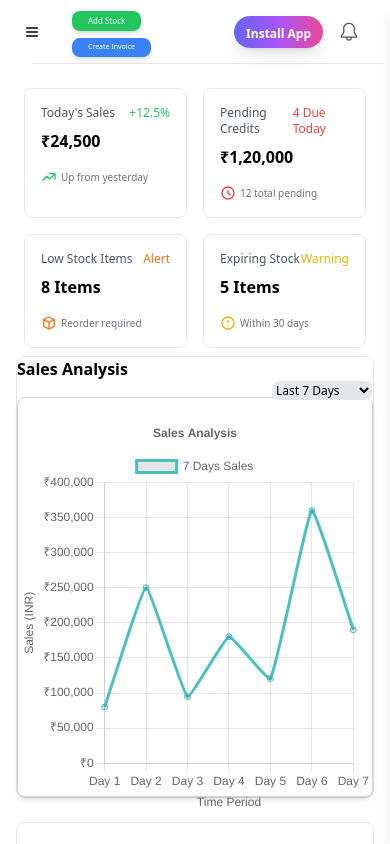
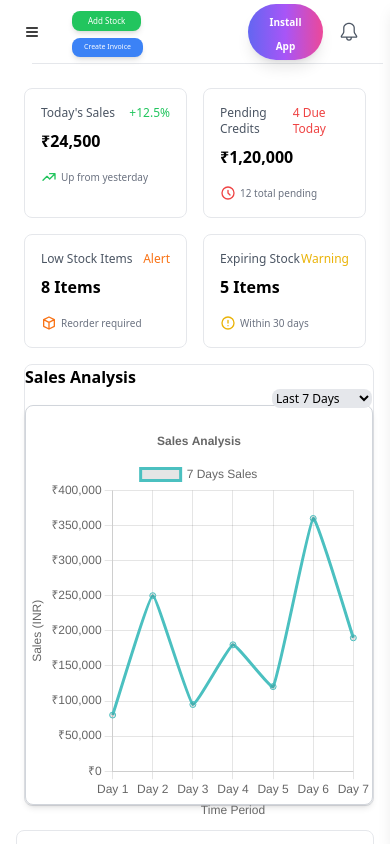
Before and after one commit to akhilesh-bisht/PoS-Frontend, a React (Vite) app: page / in a window 390 px wide. Built offline with nearby package versions, Linux system fonts and the light colour scheme.

Commit message:
responsive

```diff
--- a/src/App.jsx
+++ b/src/App.jsx
@@ -4,8 +4,7 @@ import { FontAwesomeIcon } from "@fortawesome/react-fontawesome";
 import { faSpinner } from "@fortawesome/free-solid-svg-icons";
 
 // Lazy load components
-const Sidebar = lazy(() => import("./components/Sidebar"));
-
+const Sidebar = lazy(() => import("./Components/Sidebar"));
 const Navbar = lazy(() => import("./components/Navbar"));
 const Dashboard = lazy(() => import("./Pages/DashBoard"));
 const InventoryPage = lazy(() => import("./Pages/InventoryPage"));
--- a/src/components/DashComp/SalesAnalysis.jsx
+++ b/src/components/DashComp/SalesAnalysis.jsx
@@ -59,7 +59,7 @@ const SalesAnalysis = () => {
     <section className=" sm:p-6 space-y-6">
       {/* Sales Analysis Chart */}
 
-      <div className="bg-white  sm:p-6 rounded-lg border border-gray-200">
+      <div className="bg-white   mt-2 ml-2 sm:mt-0 sm:ml-0 sm:p-6 rounded-lg border border-gray-200">
         <h1 className="text-base md:text-xl font-semibold">Sales Analysis </h1>
         <GraphSaleAnaylysis />
       </div>
--- a/src/components/Inventory/AddProduct.jsx
+++ b/src/components/Inventory/AddProduct.jsx
@@ -142,7 +142,7 @@ const InventoryHeader = () => {
               />
             }
             onClick={togglePurchasePopup}
-            styles="bg-blue-500 hover:bg-blue-600"
+            styles="bg-blue-500 hover:bg-blue-600 w-[7rem] sm:w-[7rem] md:w-32"
           />
         </div>
         {/* Search and category filter inputs */}
--- a/src/components/Navbar.jsx
+++ b/src/components/Navbar.jsx
@@ -83,7 +83,7 @@ const Navbar = () => {
 
             {/* Create Invoice Button */}
             <Link to="/sales/saleItem">
-              <button className="bg-blue-500 text-white px-4 py-1 text-[7px] md:text-base rounded-lg shadow-md hover:bg-blue-600 focus:outline-none focus:ring-2 focus:ring-blue-400 transition">
+              <button className="bg-blue-500 text-white px-3 py-1 text-[7px] md:text-base rounded-lg shadow-md hover:bg-blue-600 focus:outline-none focus:ring-2 focus:ring-blue-400 transition">
                 Create Invoice
               </button>
             </Link>
@@ -98,10 +98,12 @@ const Navbar = () => {
           <div className="flex items-center justify-center mr-4">
             <button
               onClick={handleInstall}
-              className="relative px-3 py-1 sm:px-4 sm:py-2 font-semibold text-white bg-gradient-to-r from-indigo-500 via-purple-500 to-pink-500 rounded-full shadow-lg overflow-hidden group hover:scale-105 transition-all duration-300 ease-in-out"
+              className="relative px-3 py-1 sm:px-4 sm:py-2 w-[75px]  sm:w-full font-semibold text-white bg-gradient-to-r from-indigo-500 via-purple-500 to-pink-500 rounded-full shadow-lg overflow-hidden group hover:scale-105 transition-all duration-300 ease-in-out"
             >
-              <span className="absolute inset-0 w-full h-full bg-gradient-to-r from-pink-500 via-purple-500 to-indigo-500 opacity-0 group-hover:opacity-100 transition-opacity duration-300 ease-in-out blur-lg"></span>
-              <span className="relative text-xs sm:text-sm">Install App</span>
+              <span className="absolute inset-0  h-full bg-gradient-to-r from-pink-500 via-purple-500 to-indigo-500 opacity-0 group-hover:opacity-100 transition-opacity duration-300 ease-in-out blur-lg"></span>
+              <span className="relative text-[10px] sm:text-sm">
+                Install App
+              </span>
             </button>
           </div>
         )}
```
